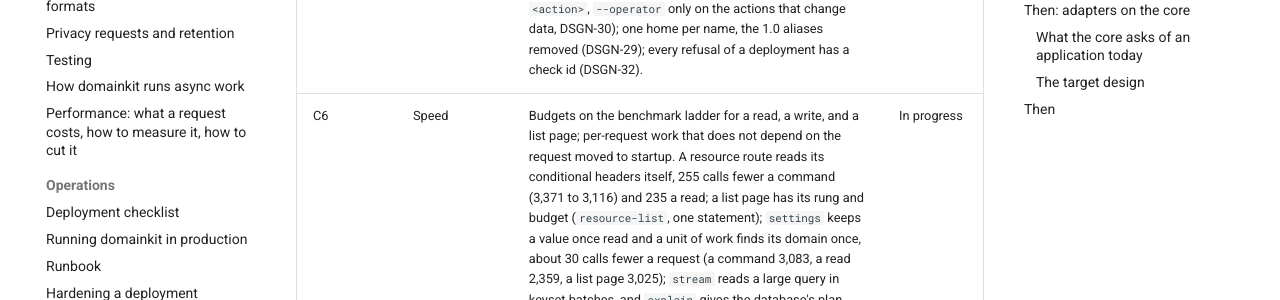
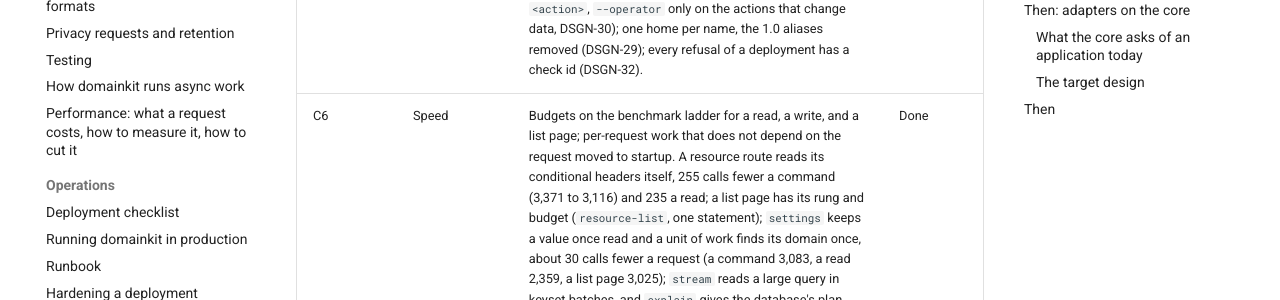
Before and after one commit to karimmattar/domainkit, an MkDocs documentation site: the page built from docs/roadmap.md, in a window 1280 px wide and 900 px high, scrolled down 1473 px. Shown: the part 152-452 px from the top of the window. Built offline with MkDocs 1.6.1 and Material for MkDocs 9.7.7, drawn with Linux system fonts in a browser that asks for light colours; comment, search, counter and statistics services are not loaded.

Commit message:
Core C6: done in the roadmap
Co-Authored-By: Claude Opus 5.5 <noreply@anthropic.com>
Claude-Session: https://claude.ai/code/session_01PHJB1f6AhZ5eHp561TCrvG

```diff
--- a/docs/roadmap.md
+++ b/docs/roadmap.md
@@ -31,7 +31,7 @@ and one pushed commit.
 | C3 | One validation path | Field markers (`MaxLength`, `MinLength`, `Pattern`, `Range`) checked by the object itself whenever a field is set (aggregates, entities, value objects, commands); `clean()` for rules across fields, run when the object is made and on each aggregate before every commit; a refusal is a 422 naming the field. Loading from the database checks nothing ([validation.md](validation.md)). | Done |
 | C4 | One request flow | Route, command, use case, aggregate, commit, events after commit, outbox: written down and drawn, with what each stage costs ([request-flow.md](request-flow.md)). Measured: a command makes one SQL statement in one transaction, and domainkit's routing 39 of its 3,405 calls; the largest cost is FastAPI resolving the endpoint's parameters on every request, which C6 moves to startup. | Done |
 | C5 | Structure | One shape per kind of thing: every command of several actions is an `ActionCommand` (`manage.py <command> <action>`, `--operator` only on the actions that change data, DSGN-30); one home per name, the 1.0 aliases removed (DSGN-29); every refusal of a deployment has a check id (DSGN-32). | Done |
-| C6 | Speed | Budgets on the benchmark ladder for a read, a write, and a list page; per-request work that does not depend on the request moved to startup. A resource route reads its conditional headers itself, 255 calls fewer a command (3,371 to 3,116) and 235 a read; a list page has its rung and budget (`resource-list`, one statement); `settings` keeps a value once read and a unit of work finds its domain once, about 30 calls fewer a request (a command 3,083, a read 2,359, a list page 3,025); `stream` reads a large query in keyset batches, and `explain` gives the database's plan. | In progress |
+| C6 | Speed | Budgets on the benchmark ladder for a read, a write, and a list page; per-request work that does not depend on the request moved to startup. A resource route reads its conditional headers itself, 255 calls fewer a command (3,371 to 3,116) and 235 a read; a list page has its rung and budget (`resource-list`, one statement); `settings` keeps a value once read and a unit of work finds its domain once, about 30 calls fewer a request (a command 3,083, a read 2,359, a list page 3,025); `stream` reads a large query in keyset batches, and `explain` gives the database's plan. | Done |
 | C7 | Django's conveniences | `get_or_create`, `update_or_create`, bulk writes, `Count` and `Sum` on a repository, `Enum` choices with labels, constraints and indexes declared on the aggregate (`Meta`). Each checked against what the repository and `table_for` already do before it is built. | |
 | C8 | Proof | The guide's shop rebuilt on the new core; its lines of code, before and after, recorded here. | |
 
```
